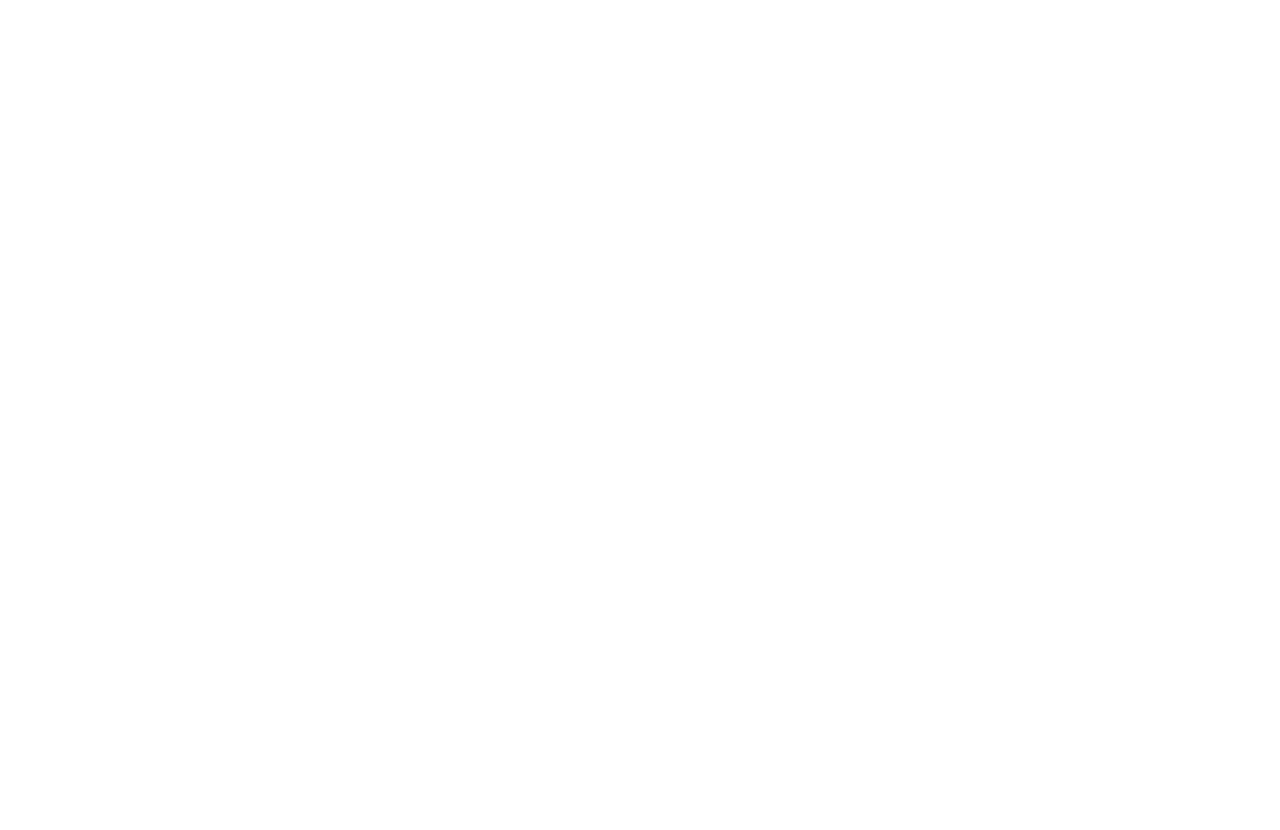
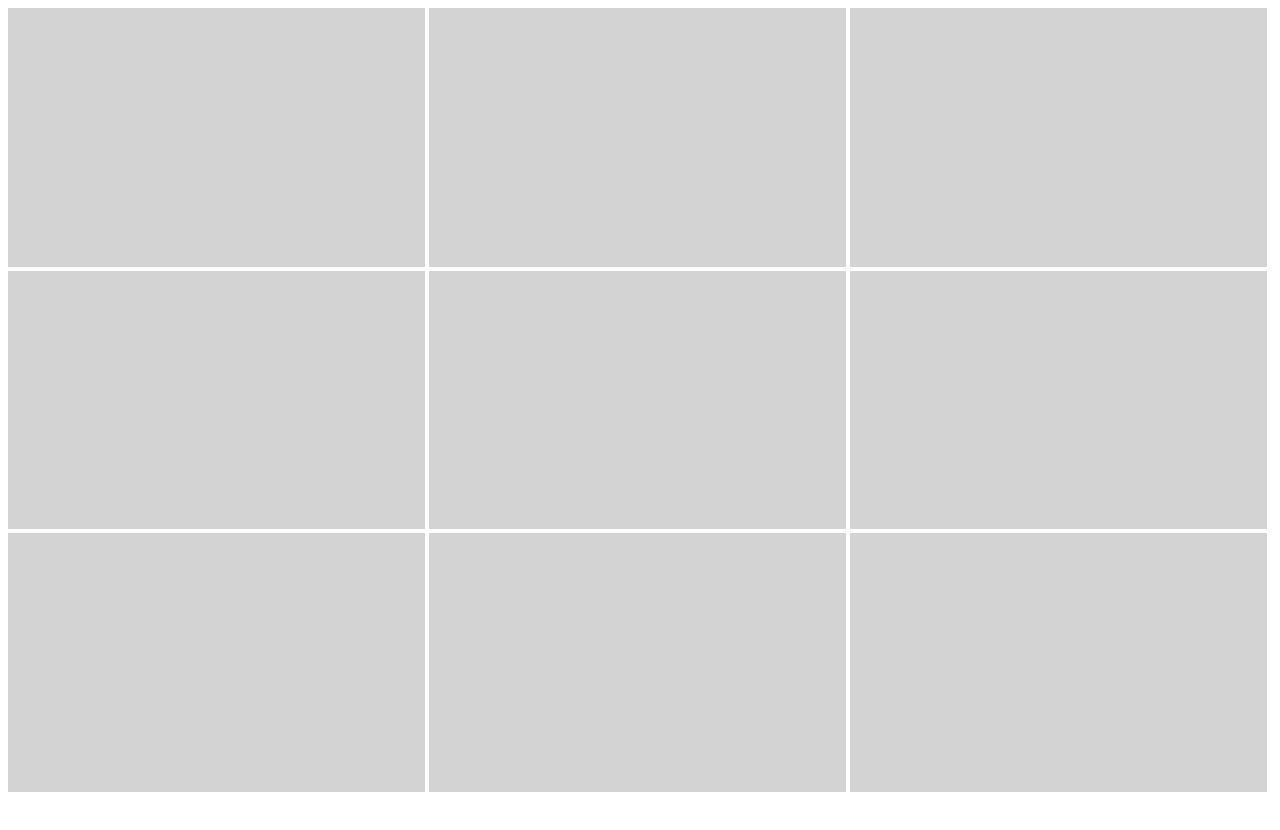
Before and after one commit to staten-island-tech/create-task-ctbZ, a website built with Vite: page ap-project/index.html in a window 1280 px wide. Shown: the top 830 px of the page. After the commit the page ends 804 px from the top, so only its background shows below. Built offline with nearby package versions, Linux system fonts and the light colour scheme.

Commit message:
tic tac toe

```diff
--- a/ap-project/style.css
+++ b/ap-project/style.css
@@ -1,12 +1,13 @@
 .container-box {
-  display: flex;
-  flex: wrap;
+ text-align: center;
+ display: flex;
+ flex-wrap: wrap;
+ align-items: center;
 }
 
 .cell {
-  height: 30rem;
-  width: 30rem;
-  border: 2px;
-  border-color: black;
-
+  display: inline-block;
+  width: 33%;
+  height: 33%;
+  background-color: lightgray;
 }
```
